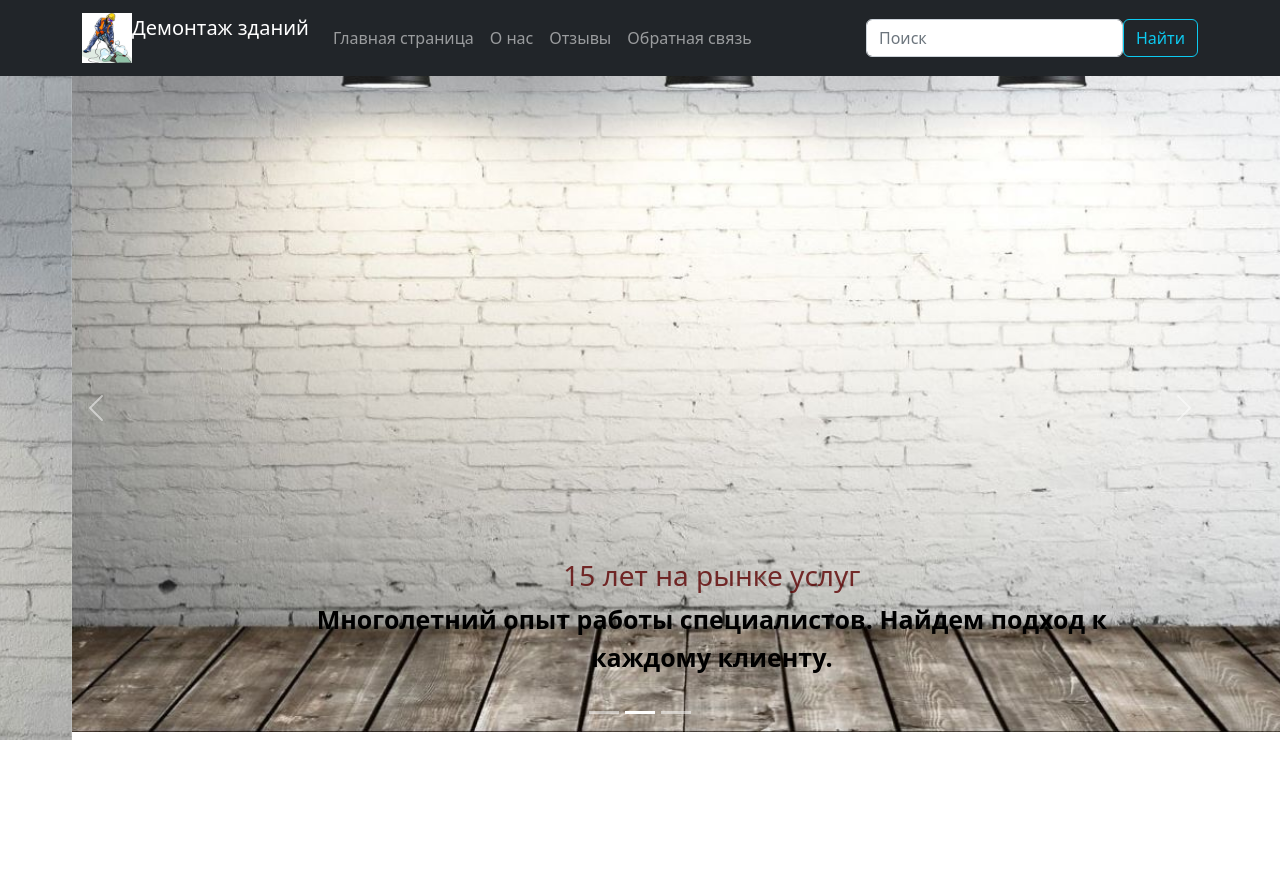
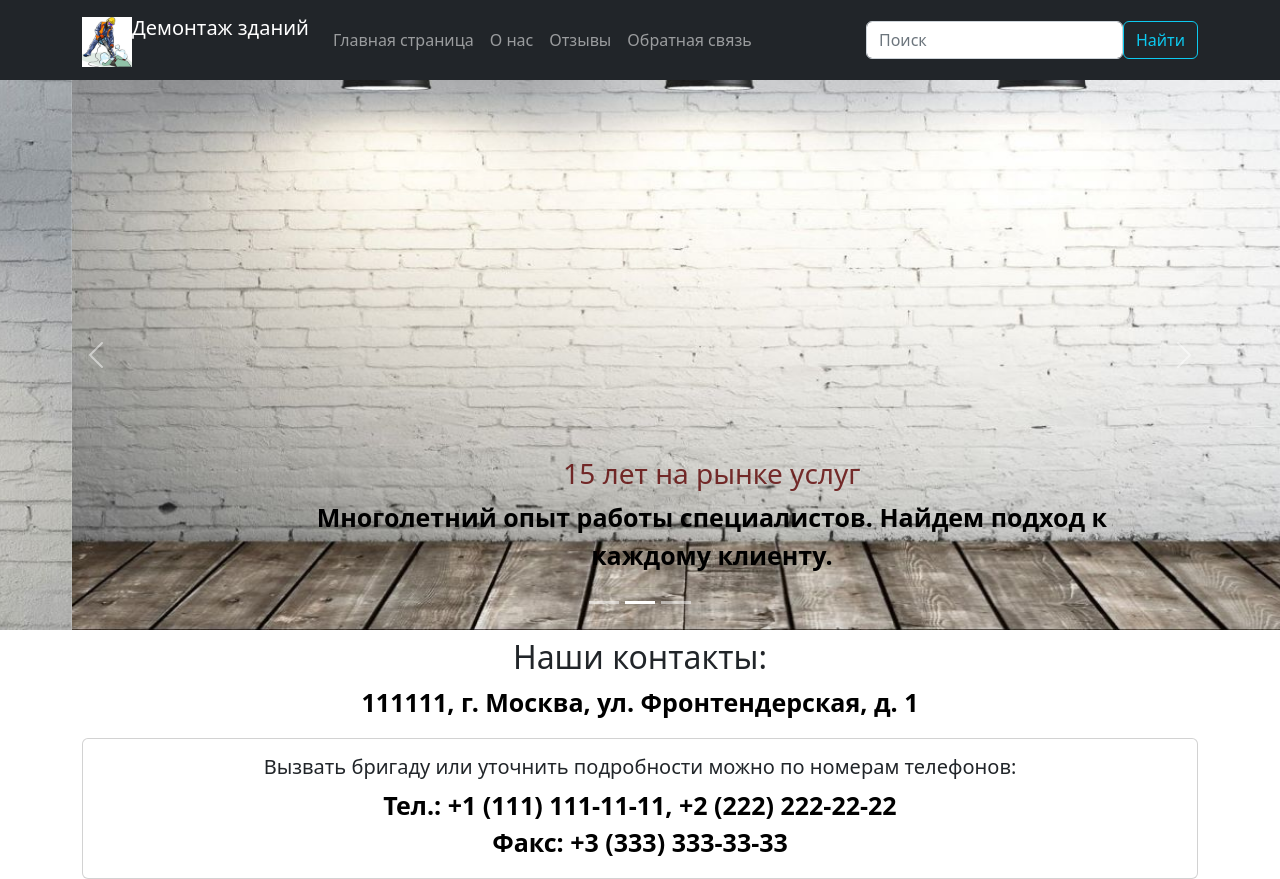
Before and after one commit to Kirill-GBN/React-website, a React (Create React App) app in the folder building-site/: page / in a window 1280 px wide. Before the commit the page ends 800 px from the top, so only its background shows below. Built offline with nearby package versions, Linux system fonts and the light colour scheme.

Commit message:
feat: add contacts in home page

```diff
--- a/building-site/package.json
+++ b/building-site/package.json
@@ -10,6 +10,7 @@
     "react": "^18.2.0",
     "react-bootstrap": "^2.7.4",
     "react-dom": "^18.2.0",
+    "react-phone-number-input": "^3.2.20",
     "react-router": "^6.11.0",
     "react-router-dom": "^6.11.0",
     "react-scripts": "^2.1.8",
--- a/building-site/src/App.css
+++ b/building-site/src/App.css
@@ -23,6 +23,11 @@ p {
   font-weight: 600;
   font-size: 25px;
   color: rgb(0, 0, 0);
+}
+
+.d-block {
+  width: 100%;
+  height: 550px;
 }
 
 
--- a/building-site/src/Components/CarouselBox.js
+++ b/building-site/src/Components/CarouselBox.js
@@ -11,7 +11,7 @@ export default class CarouselBox extends Component {
 
                 <Carousel.Item>
                     <img
-                        className='d-block w-100'
+                        className='d-block'
                         src={ demolition1 }
                         alt='DemolitionOne'
                     />
@@ -23,7 +23,7 @@ export default class CarouselBox extends Component {
 
                 <Carousel.Item>
                     <img
-                        className='d-block w-100'
+                        className='d-block'
                         src={ demolition2 }
                         alt='DemolitionTwo'
                     />
@@ -35,7 +35,7 @@ export default class CarouselBox extends Component {
 
                 <Carousel.Item>
                     <img
-                        className='d-block w-100'
+                        className='d-block'
                         src={ demolition3 }
                         alt='DemolitionThree'
                     />
--- a/building-site/src/Components/Header.js
+++ b/building-site/src/Components/Header.js
@@ -21,7 +21,7 @@ export default class Header extends Component {
                                 src={logo}
                                 height="50"
                                 width="50"
-                                className="d-inline-block align-top"
+                                className="d-inline-block align-top mt-1"
                                 alt="Logo"
                             />Демонтаж зданий
                         </NavbarBrand>
--- a/building-site/src/Pages/Home.js
+++ b/building-site/src/Pages/Home.js
@@ -1,11 +1,33 @@
 import React, { Component } from 'react';
 import CarouselBox from '../Components/CarouselBox';
 import Carousel from 'react-bootstrap/Carousel';
+import { Card, Container, CardDeck } from 'react-bootstrap';
 
 export default class Home extends Component {
     render() {
         return (
-            <CarouselBox />
+            <>
+
+                <CarouselBox />
+
+                <Container>
+                    <h2 className='text-center m-2'>Наши контакты:</h2>
+                    <p className='text-center'>
+                        111111, г. Москва, ул. Фронтендерская, д. 1
+                    </p>
+                    <Card>
+                        <Card.Body className='text-center m-0'>
+                            <Card.Title>Вызвать бригаду или уточнить подробности можно по номерам телефонов:</Card.Title>
+                            <Card.Text>
+                                Тел.: +1 (111) 111-11-11, +2 (222) 222-22-22<br/>
+                                Факс: +3 (333) 333-33-33
+                            </Card.Text>
+                        </Card.Body>
+                    </Card>
+                </Container>
+
+
+            </>
         );
     }
 }
```
Also changed, not shown: building-site/src/assets/demolition3.jpg, 1 other file (tests, documents, lock files or other folders).
